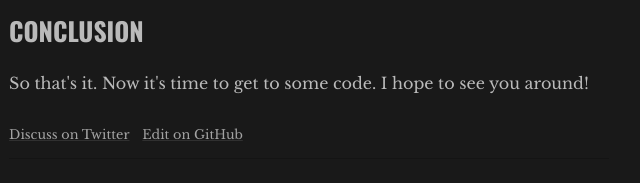
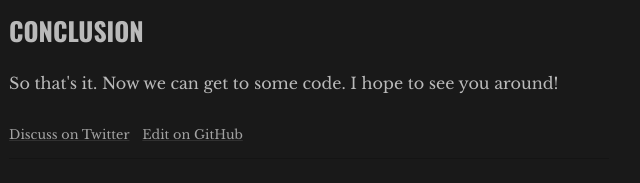
Before and after one commit to jesseflorig/jesseflorig-dev, a Gatsby site: page /hello-world in a window 1280 px wide. Shown: the part 1677-1860 px from the top of the page, 331-971 px from the left. Built offline with nearby package versions, Linux system fonts and the light colour scheme; Gatsby itself is replaced by a stand-in of ours; some packages are replaced by stand-ins of ours.

Commit message:
conclusion edit

```diff
--- a/src/pages/hello-world/index.md
+++ b/src/pages/hello-world/index.md
@@ -40,4 +40,4 @@ I'd personally appreciate any feedback that improves this section.
 
 ## Conclusion
 
-So that's it. Now it's time to get to some code. I hope to see you around!
+So that's it. Now we can get to some code. I hope to see you around!
```
